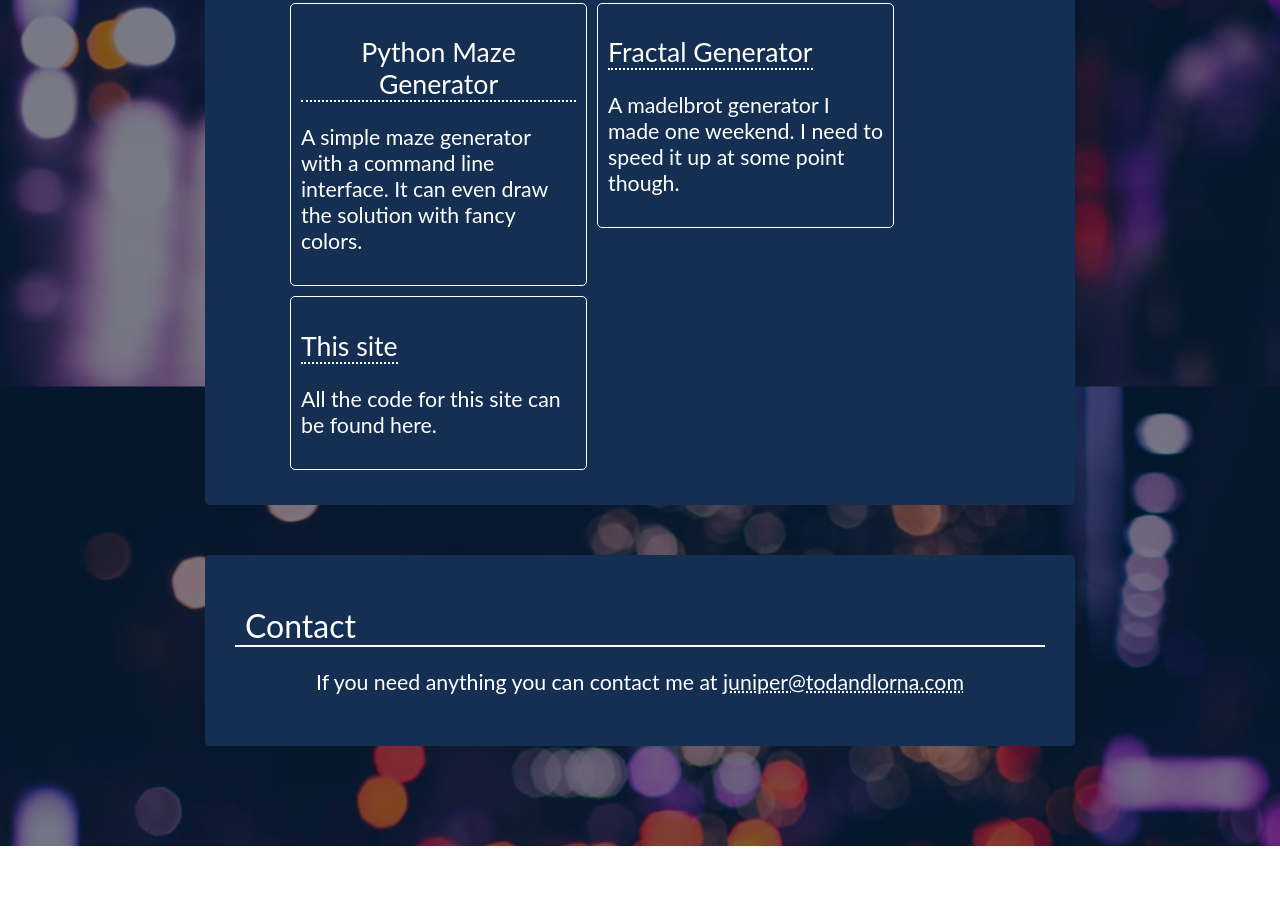
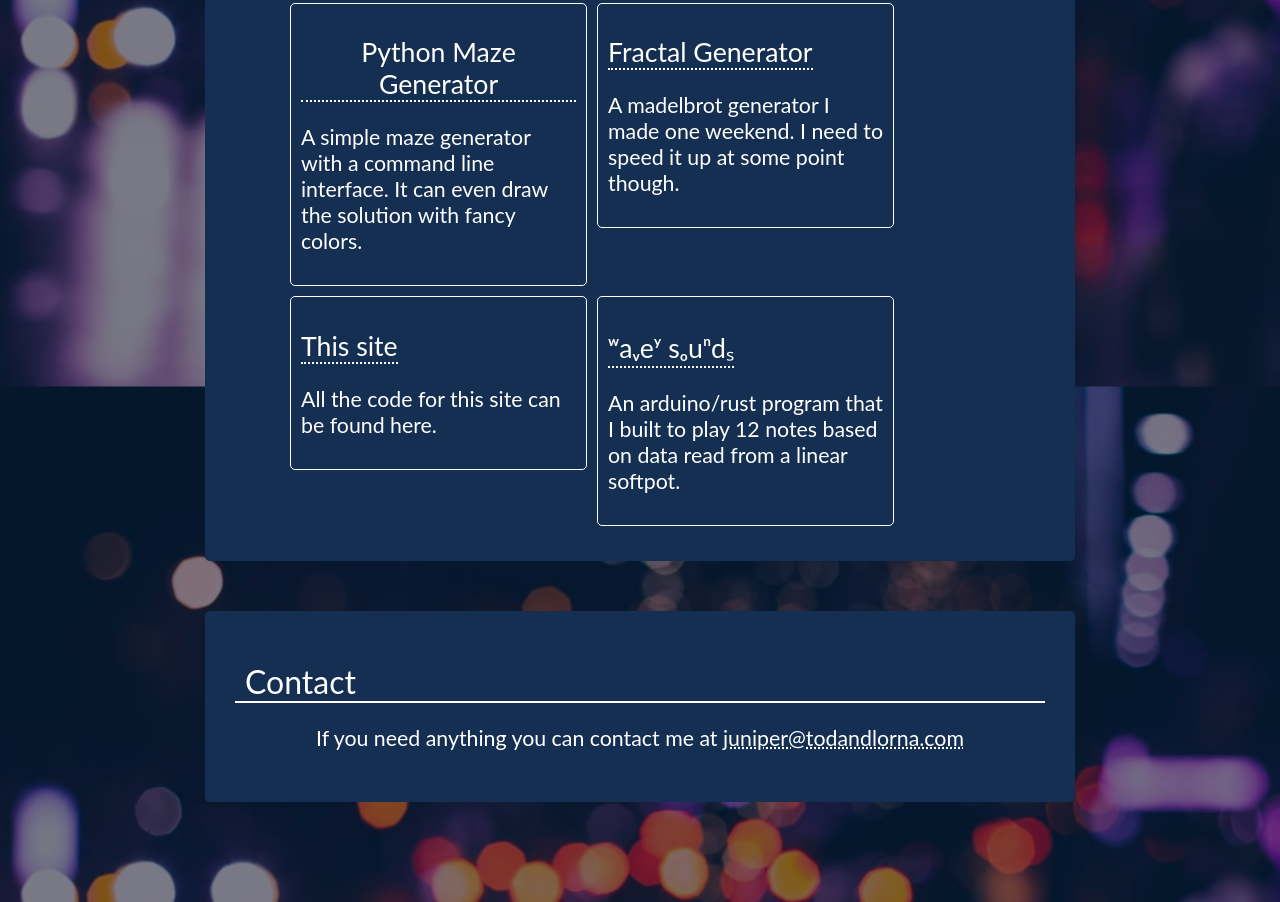
Before and after one commit to JuniPuff/end-to-end-app, a website: page frontend/html/index.html in a window 1280 px wide. Shown: the part 1321-2223 px from the top of the page. Before the commit the page ends 2167 px from the top, so only its background shows below. Drawn offline with Linux system fonts and the light colour scheme; files that its build step writes are made by us from their sources; a script that the page names is missing; files whose address does not match are found by name.

Commit message:
Add wavey sounds project.

```diff
--- a/frontend/html/index.html
+++ b/frontend/html/index.html
@@ -42,6 +42,11 @@
                             <h2 class="projectName">This site</h2>
                             <p>All the code for this site can be found here.</p>
                         </div>
+                        <div class="projectContent" onclick="window.location.href='https://github.com/JuniPuff/end-to-end-tasklist-app'">
+                            <h2 class="projectName">&#695;a&#7525;e&#696; s&#8338;u&#8319;d&#8347;</h2>
+                            <!--The above text appears as ʷaᵥeʸ sₒuⁿdₛ.-->
+                            <p>An arduino/rust program that I built to play 12 notes based on data read from a linear softpot.</p>
+                        </div>
                     </div>
                 </div>
             </div>
```
